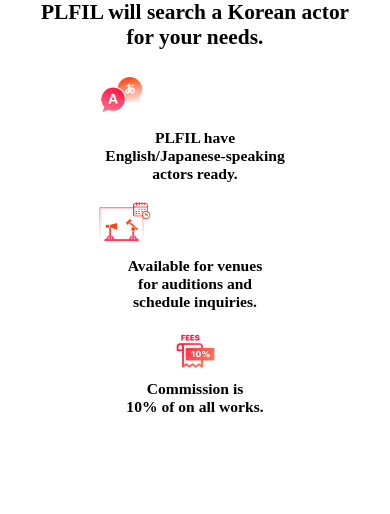
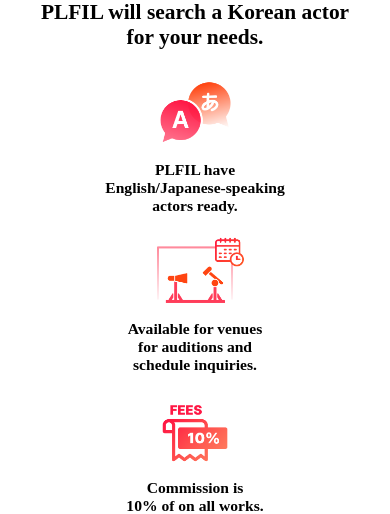
Before and after one commit to sen2y/plfil_intl_inbound, a Next.js app: page / in a window 390 px wide. Shown: the part 321-835 px from the top of the page. Built offline with nearby package versions, Linux system fonts and the light colour scheme; a web font is replaced by a local one.

Commit message:
모바일에서 비율 적용안되는문제때문에 fade 일부적용 / 기존코드 사용

```diff
--- a/components/templates/Banner.js
+++ b/components/templates/Banner.js
@@ -1,6 +1,7 @@
 import React from "react";
 import styled from "styled-components";
 import { Fade } from "react-reveal";
+import Link from "next/link";
 
 const Banner = () => {
   return (
@@ -9,7 +10,9 @@
         <Inner>
           <Header>
             <Logo>PLFIL</Logo>
-            <HeaderBtn2>Main Service Site &gt;</HeaderBtn2>
+            <LinkNoUnderline href={""} passHref>
+              <HeaderBtn2>Main Service Site &gt;</HeaderBtn2>
+            </LinkNoUnderline>
           </Header>
 
           <Content>
@@ -25,9 +28,12 @@
             </Fade>
 
             <Fade left distance="50px" delay={500} duration={1000}>
-              <Banner_Btn>
-                <ContactBtn>Casting Inqiry</ContactBtn>
-              </Banner_Btn>
+              <LinkNoUnderline href={""} passHref>
+                {" "}
+                <Banner_Btn>
+                  <ContactBtn>Casting Inqiry</ContactBtn>
+                </Banner_Btn>{" "}
+              </LinkNoUnderline>
             </Fade>
           </Content>
         </Inner>
@@ -35,6 +41,10 @@
     </>
   );
 };
+
+const LinkNoUnderline = styled(Link)`
+  text-decoration: none;
+`;
 
 const Wrapper = styled.div`
   display: flex;
--- a/components/templates/Sec1.js
+++ b/components/templates/Sec1.js
@@ -14,8 +14,7 @@
       </Fade>
 
       <Container_Wrapper>
-        <Sec1_Container>
-          <Fade bottom distance={"50px"} delay={1300} duration={2000}>
+        <Sec1_Container delay={1300}>
           <Sec1_img
             src="/assets/image/sec1/sec1_img1.png"
             alt="Korean actor casting platform Plfil"
@@ -27,11 +26,9 @@
             <br />
             actors ready.
           </Sec1_SubText>
-          </Fade>
         </Sec1_Container>
 
-        <Sec1_Container>
-          <Fade bottom distance={"50px"} delay={2000} duration={2000}>
+        <Sec1_Container delay={2000}>
           <Sec1_img
             src="/assets/image/sec1/sec1_img2.png"
             alt="Korean actor casting platform Plfil"
@@ -43,11 +40,9 @@
             <br />
             schedule inquiries.
           </Sec1_SubText>
-          </Fade>
         </Sec1_Container>
 
-        <Fade bottom distance={"50px"} delay={2700} duration={2000}>
-          <Sec1_Container>
+        <Sec1_Container delay={2700}>
           <Sec1_img
             src="/assets/image/sec1/sec1_img3.png"
             alt="Korean actor casting platform Plfil"
@@ -58,7 +53,6 @@
             10% of on all works.
           </Sec1_SubText>
         </Sec1_Container>
-        </Fade>
       </Container_Wrapper>
     </Wrapper>
   );
@@ -85,6 +79,7 @@
   font-size: 40px;
   line-height: normal;
   color: black;
+  position: relative; // 위치 지정
 
   @media (max-width: 1080px) {
     width: auto;
@@ -125,10 +120,25 @@
     margin-right: 0;
   }
 
+  opacity: 0;
+  animation: fadeIn 3s ease-in-out forwards;
+  animation-delay: ${(props) => props.delay || 0}ms;
+
+  @keyframes fadeIn {
+    from {
+      opacity: 0;
+      transform: translateY(10px);
+    }
+    to {
+      opacity: 1;
+      transform: translateY(0);
+    }
+  }
+
   @media (max-width: 1080px) {
     width: 100%;
     height: auto;
-    margin: 0px 0px 14px;
+    margin: 0px 0px 14px 0px;
     &:last-child {
       margin-bottom: 0;
     }
@@ -140,7 +150,7 @@
   height: 168px;
 
   @media (max-width: 1080px) {
-    width: 30%;
+    width: 30%; // 부모 요소에 상대적으로 크기 조절
     height: auto;
   }
 
@@ -155,16 +165,23 @@
   margin-top: 5px;
   font-weight: 600;
   font-size: 24px;
-  line-height: normal;
+  line-height: 28.64px;
   text-align: center;
 
   @media (max-width: 1080px) {
+    height: auto;
     font-size: 4vw;
+    line-height: normal;
   }
 
   @media (min-width: 600px) and (max-width: 1080px) {
+    top: 200px;
+    width: auto;
+    height: auto;
     font-weight: 700;
     font-size: 24px;
+    line-height: normal;
+    text-align: center;
     margin-bottom: 20px;
   }
 `;
```
Lines whose indentation alone changed are shown as unchanged.
